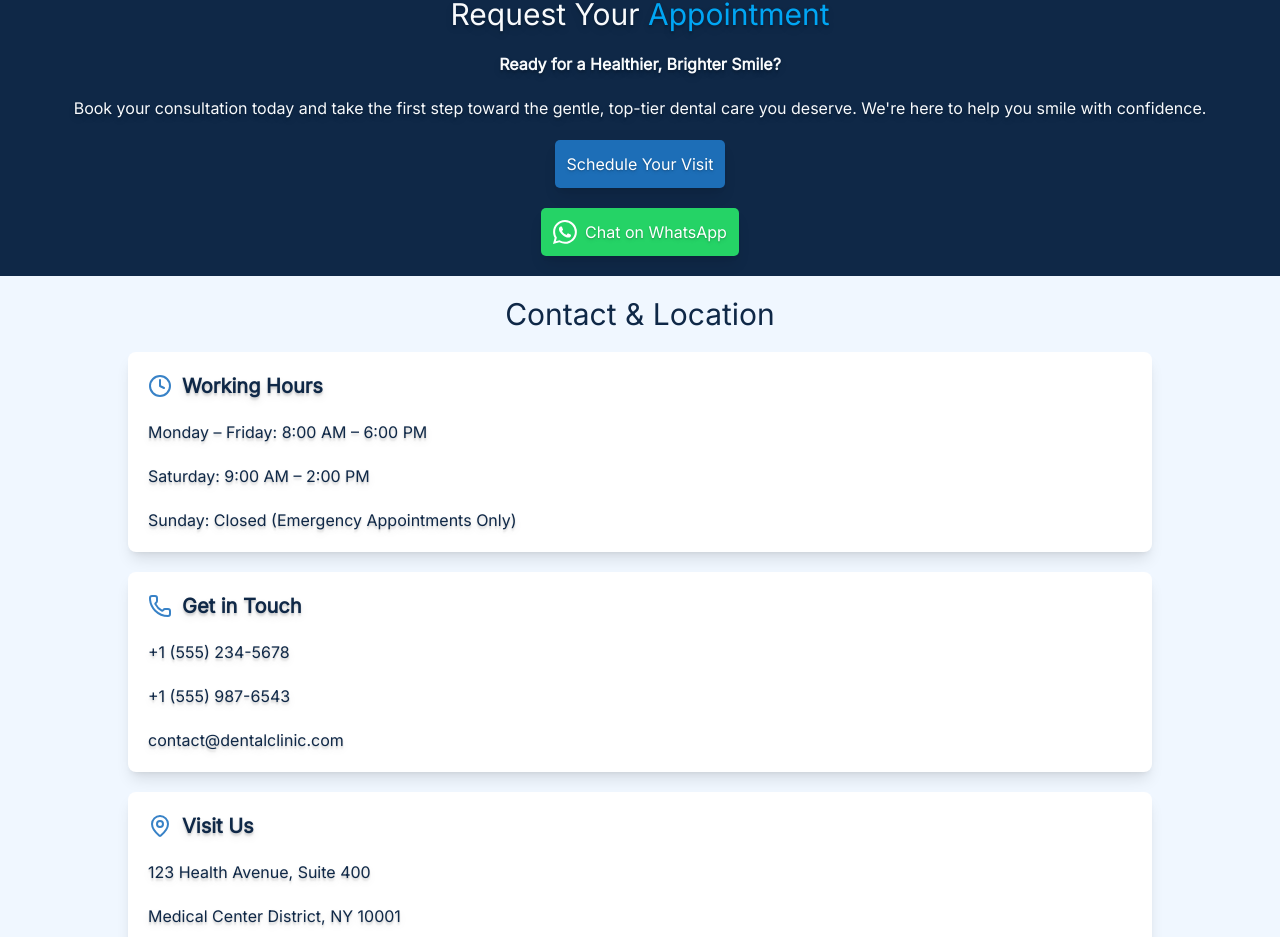
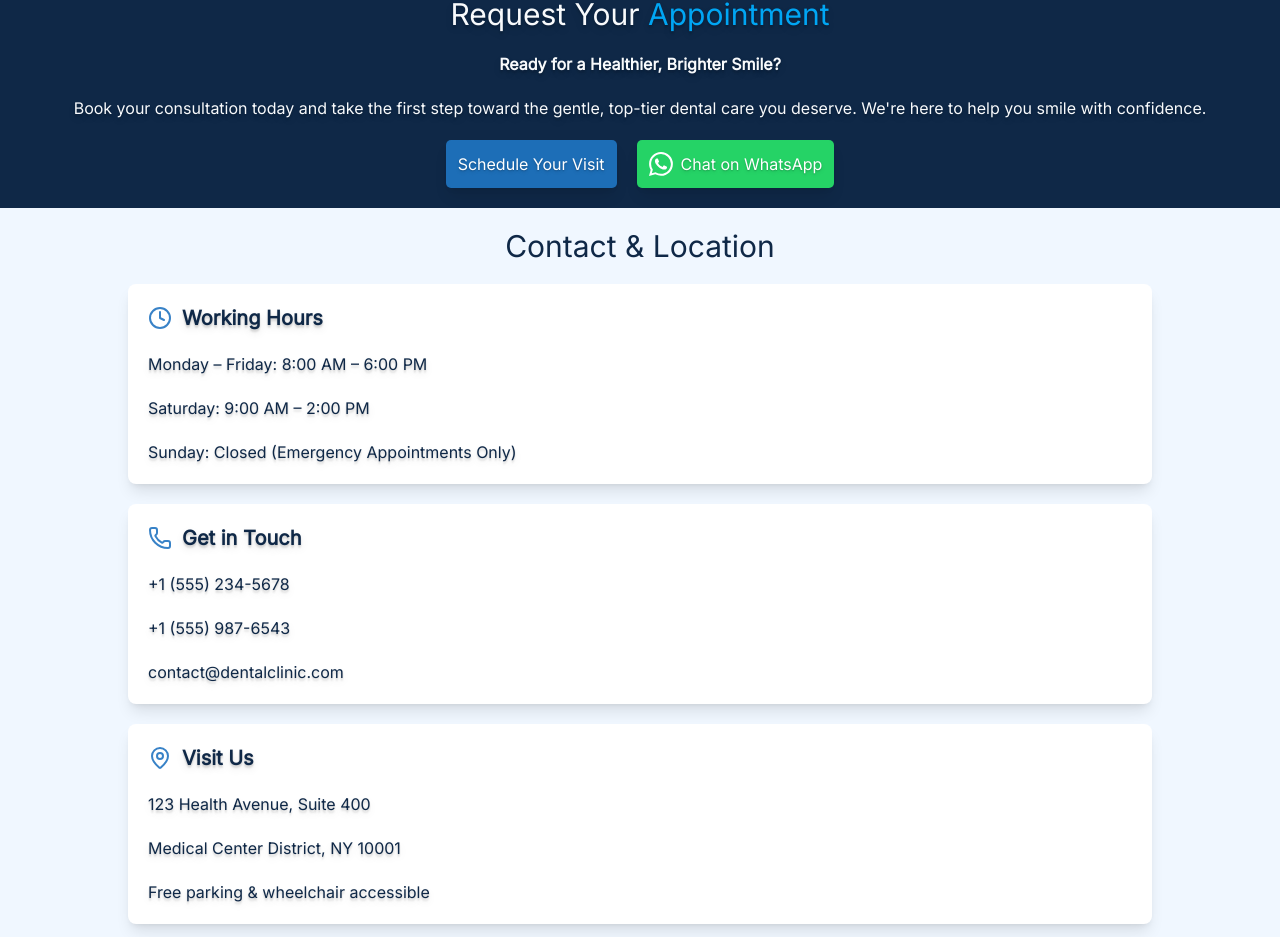
Before and after one commit to GilbertoBispo/dental-clinic-landing-page, a Next.js app: page / in a window 1280 px wide. Shown: the part 4226-5163 px from the top of the page. Built offline with nearby package versions, Linux system fonts and the light colour scheme.

Commit message:
feat(appointment): Alinha os dois botões do título da seção horizontalmente

```diff
--- a/app/components/sections/Appointment.tsx
+++ b/app/components/sections/Appointment.tsx
@@ -8,8 +8,10 @@
                 <h3 className="font-bold text-center">Ready for a Healthier, Brighter Smile?</h3>
                 <p className="text-center">Book your consultation today and take the first step toward the gentle, top-tier dental care you deserve. We're here to help you smile with confidence.</p>
 
-                <Button className="">Schedule Your Visit</Button>
-                <Button className="bg-[#25D366] flex justify-between"><img className="w-6 h-6 mr-2" src="/whatsapp.svg" alt="whatsapp icon" /> Chat on WhatsApp</Button>
+                <div className="flex flex-col items-center gap-5 lg:flex-row">
+                    <Button className="">Schedule Your Visit</Button>
+                    <Button className="bg-[#25D366] flex justify-between"><img className="w-6 h-6 mr-2" src="/whatsapp.svg" alt="whatsapp icon" /> Chat on WhatsApp</Button>
+                </div>
             </div>
         </section>
     );
```
